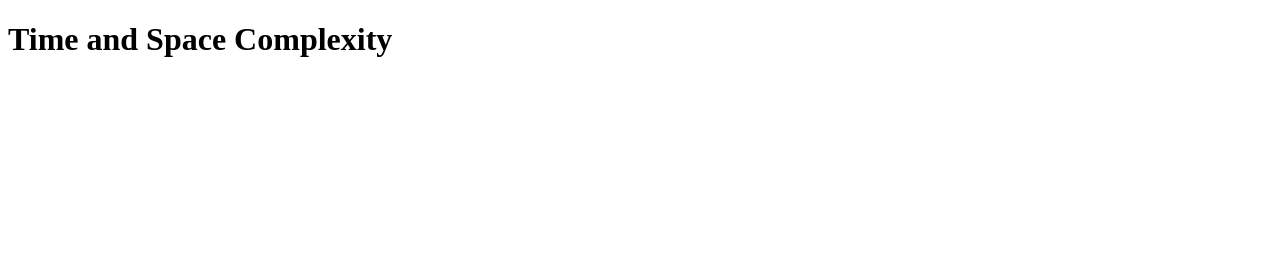
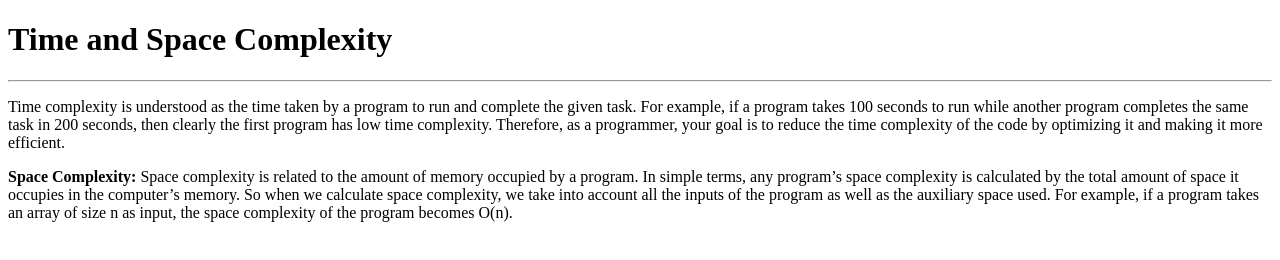
Before and after one commit to acciojob/time-and-space-complexity-rhythm239, a website: page main.html in a window 1280 px wide. Drawn offline with Linux system fonts and the light colour scheme.

Commit message:
created a submission

```diff
--- a/main.html
+++ b/main.html
@@ -8,6 +8,9 @@
 
 <body>
 	<h1>Time and Space Complexity</h1>
+<hr>
+	<P>Time complexity is understood as the time taken by a program to run and complete the given task. For example, if a program takes 100 seconds to run while another program completes the same task in 200 seconds, then clearly the first program has low time complexity. Therefore, as a programmer, your goal is to reduce the time complexity of the code by optimizing it and making it more efficient.<p>
+	<p><b>Space Complexity:</b> Space complexity is related to the amount of memory occupied by a program. In simple terms, any program’s space complexity is calculated by the total amount of space it occupies in the computer’s memory. So when we calculate space complexity, we take into account all the inputs of the program as well as the auxiliary space used. For example, if a program takes an array of size n as input, the space complexity of the program becomes O(n).</p>
 	<!-- the entire body must be written by student -->
     <script type="text/javascript" src="./script.js">
 </script>
```
